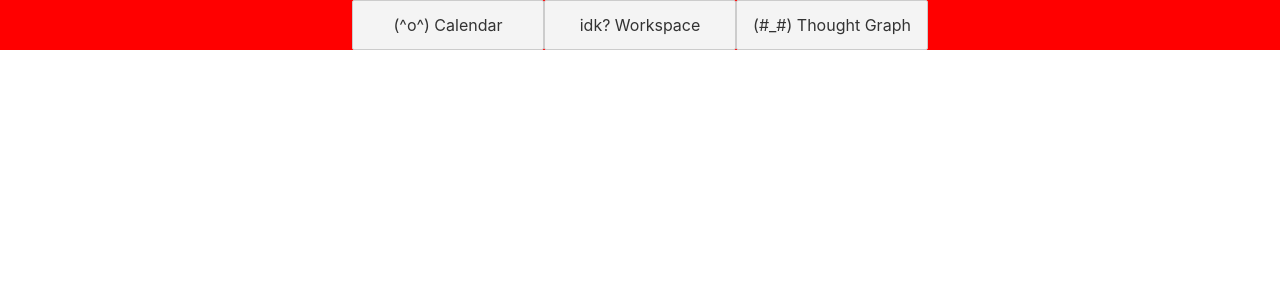
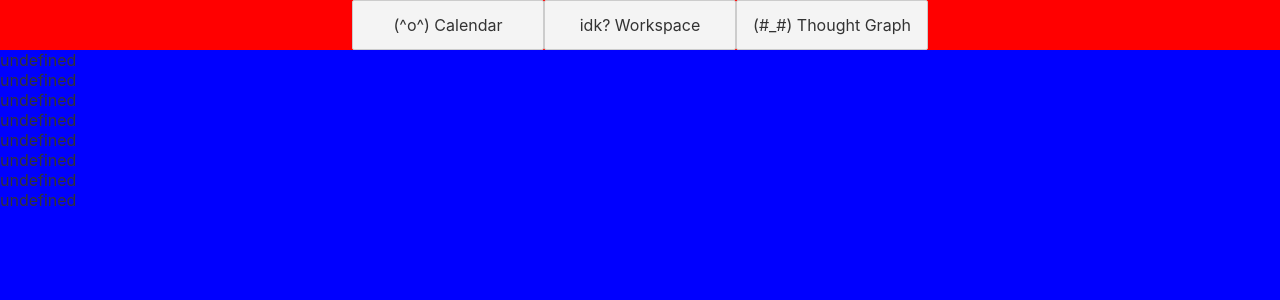
Before and after one commit to jaymesn/unienv, a Svelte app: page / in a window 1280 px wide. Shown: the top 300 px of the page. Built offline with nearby package versions, Linux system fonts and the light colour scheme.

Commit message:
generate week segmented typing for the DatesObject

```diff
--- a/src/App.svelte
+++ b/src/App.svelte
@@ -1,13 +1,13 @@
 <script lang="ts">
+
 	import type { Data } from "./@types/Types.svelte"
 
     import NavBar from "./Shared/NavBar.svelte"
 	import Error from "./Shared/Error.svelte"
 
 	import Calendar from  "./TabComponents/Calendar/Calendar.svelte";
-	import Thoughts from  "./TabComponents/Thoughs/Thoughts.svelte";
+	import ThoughtNotes from  "./TabComponents/ThoughtNotes/ThoughtNotes.svelte";
 	import Workspace from "./TabComponents/Workspace/Workspace.svelte";
-
 
     let AppData:Data = {
 
@@ -18,22 +18,42 @@
 		],
         selected:0,
 
-        Workspace:{},
+        Workspace:new Map(),
+		/*
+		:{ 1:new Map(Object.entries({"workspaceName":[
+				{
+					"date":[0,0,0],
+					"name":"",
+					"icon":"",
+				}
+		*/
         ThoughtNote:{},
-		Calendar:{},
+		Calendar:{
+			1:{
+				1:new Map(Object.entries({"workspaceName":[{"date":[0,0,0],"name":"","icon":"",}]})),
+				2:new Map(Object.entries({"workspaceName":[{"date":[0,0,0],"name":"","icon":"",}]})),
+				3:new Map(Object.entries({"workspaceName":[{"date":[0,0,0],"name":"","icon":"",}]})),
+				4:new Map(Object.entries({"workspaceName":[{"date":[0,0,0],"name":"","icon":"",}]})),
+				5:new Map(Object.entries({"workspaceName":[{"date":[0,0,0],"name":"","icon":"",}]})),
+				6:new Map(Object.entries({"workspaceName":[{"date":[0,0,0],"name":"","icon":"",}]})),
+				7:new Map(Object.entries({"workspaceName":[{"date":[0,0,0],"name":"","icon":"",}]})),
+				8:new Map(Object.entries({"workspaceName":[{"date":[0,0,0],"name":"","icon":"",}]}))
+			}
+		},
+
     };
-
+	Object.keys(AppData.Calendar)
 </script>
 
-<div class="root">
+<div class="app-root">
 
     <NavBar selected={AppData.selected} NavItemList = {AppData.NavBar} />
     {#if AppData.selected === 0}
-        <!-- render calendar -->
+		<Calendar allReminders={AppData.Calendar}/>
     {:else if AppData.selected === 1}
-        <!-- render Workspace-->
+		<Workspace />
     {:else if AppData.selected === 2}
-        <!-- render Notes-->
+		<ThoughtNotes />
     {:else}
         <Error name="Something Went Wrong"/>
     {/if}
@@ -41,7 +61,7 @@
 </div>
 
 <style>
-	.root{
+	.app-root{
         width:100vw;
         height:100vh;
         display:flex;
--- a/src/TabComponents/Calendar/Calendar.svelte
+++ b/src/TabComponents/Calendar/Calendar.svelte
@@ -1,23 +1,46 @@
 <script lang="ts">
-
-    import type { Dates } from "../../@types/Types.svelte";
+    import type { DatesObject } from "../../@types/Types.svelte";
 
     console.log("from Calendar")
-    export let allReminders:Dates;
+    export let allReminders:DatesObject;
+
 
 </script>
 
 <div class="Calendar">
 
+    <!--
+        redo this so that the types corrospond better with the html
+        looping through the monthly keys
+    -->
+    {#each Object.keys(allReminders) as val,key }
+        <div class="item-month">
+            <!-- looping through the daily keys-->
+
+            {#each Object.keys(allReminders[val]) as val2,key2}
+
+
+                {#if val2 }
+                <div class="item-day"></div>
+
+                {console.log( allReminders[ val ][ val2 ].entries()  )}
+                {/if}
+
+            {/each}
+        </div>
+    {/each}
+
+
 </div>
-<!--<CalendarLegend />-->
 
 <style>
 
     .Calendar {
-        width:100%;
+        width:100vw;
         height:100%;
+        display:grid;
         background-color: blue;
-        display:grid;
+        grid-template-columns:repeat(7,1fr);
     }
+
 </style>
```
Also changed, not shown: src/@types/Types.svelte (+23 -5 lines).
